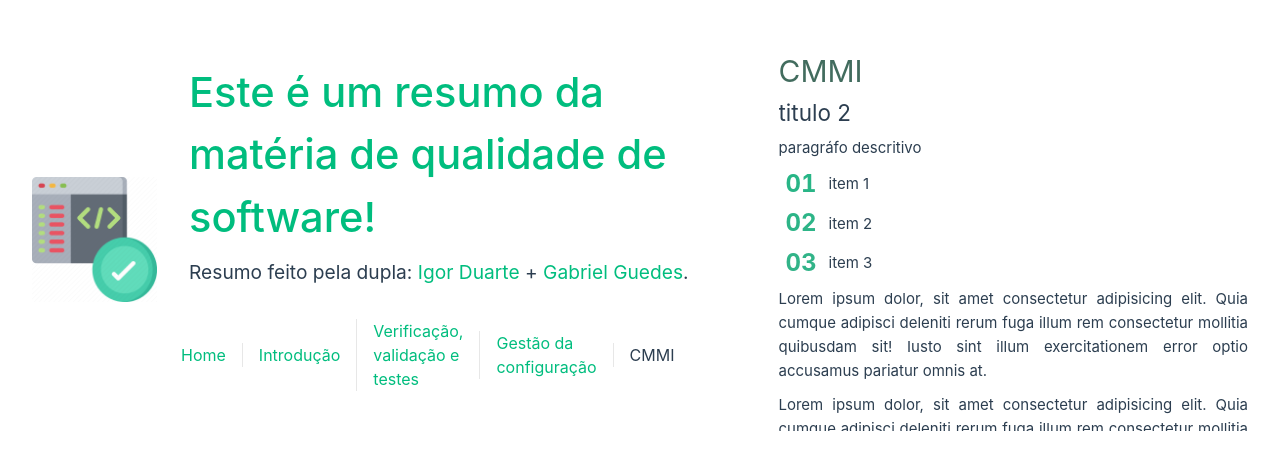
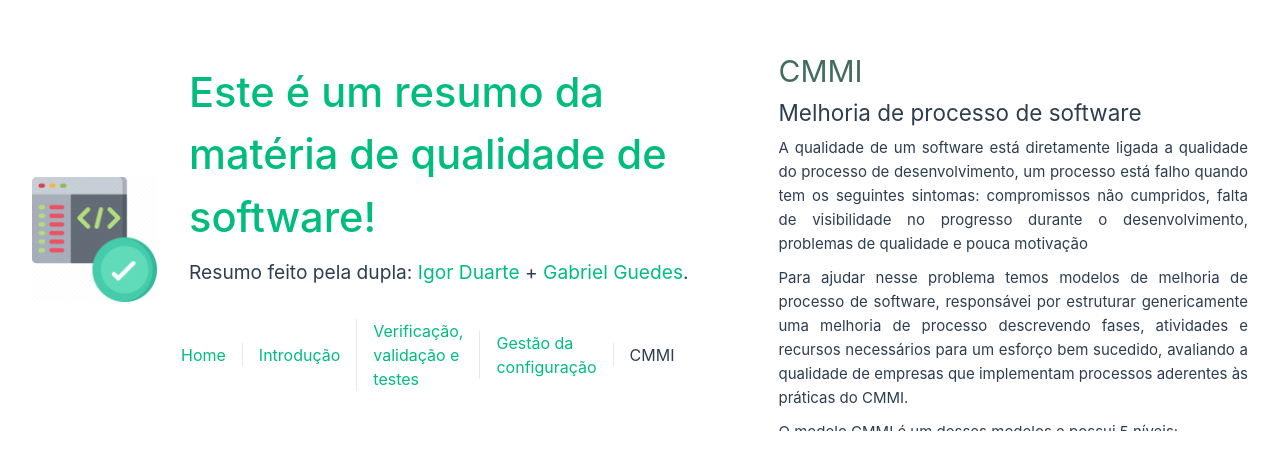
Before and after one commit to gabrielgdc/quality-software-resume, a Vue app: page /cmmi in a window 1280 px wide. Shown: the part 161-630 px from the top of the page. Built offline with nearby package versions, Linux system fonts and the light colour scheme.

Commit message:
feat: Finish CMMIView

```diff
--- a/src/views/CmmiView.vue
+++ b/src/views/CmmiView.vue
@@ -1,28 +1,69 @@
 <template>
-<div class="viewLayout">
+  <div class="viewLayout">
     <h1>CMMI</h1>
-    <h2>titulo 2</h2>
-    <p>paragráfo descritivo</p>
+    <h2>Melhoria de processo de software</h2>
+    <p>
+      A qualidade de um software está diretamente ligada a qualidade do processo
+      de desenvolvimento, um processo está falho quando tem os seguintes
+      sintomas: compromissos não cumpridos, falta de visibilidade no progresso
+      durante o desenvolvimento, problemas de qualidade e pouca motivação
+    </p>
+    <p>
+      Para ajudar nesse problema temos modelos de melhoria de processo de
+      software, responsávei por estruturar genericamente uma melhoria de
+      processo descrevendo fases, atividades e recursos necessários para um
+      esforço bem sucedido, avaliando a qualidade de empresas que implementam
+      processos aderentes às práticas do CMMI.
+    </p>
+    <p>O modelo CMMI é um desses modelos e possui 5 níveis:</p>
     <ul>
       <li class="list">
-        <p>item 1</p>
+        <p>Inicial</p>
       </li>
       <li>
-        <p>item 2</p>
+        <p>Gerenciado</p>
       </li>
       <li>
-        <p>item 3</p>
+        <p>Definido</p>
+      </li>
+      <li>
+        <p>Gerenciado Quantativamente</p>
+      </li>
+      <li>
+        <p>Otimizado</p>
       </li>
     </ul>
-    <p>Lorem ipsum dolor, sit amet consectetur adipisicing elit. Quia cumque adipisci deleniti rerum fuga illum rem consectetur mollitia quibusdam sit! Iusto sint illum exercitationem error optio accusamus pariatur omnis at.</p>
-    <p>Lorem ipsum dolor, sit amet consectetur adipisicing elit. Quia cumque adipisci deleniti rerum fuga illum rem consectetur mollitia quibusdam sit! Iusto sint illum exercitationem error optio accusamus pariatur omnis at.</p>
-    <p>Lorem ipsum dolor, sit amet consectetur adipisicing elit. Quia cumque adipisci deleniti rerum fuga illum rem consectetur mollitia quibusdam sit! Iusto sint illum exercitationem error optio accusamus pariatur omnis at.</p>
-    <p>Lorem ipsum dolor, sit amet consectetur adipisicing elit. Quia cumque adipisci deleniti rerum fuga illum rem consectetur mollitia quibusdam sit! Iusto sint illum exercitationem error optio accusamus pariatur omnis at.</p>
-    <p>Lorem ipsum dolor, sit amet consectetur adipisicing elit. Quia cumque adipisci deleniti rerum fuga illum rem consectetur mollitia quibusdam sit! Iusto sint illum exercitationem error optio accusamus pariatur omnis at.</p>
-    <p>Lorem ipsum dolor, sit amet consectetur adipisicing elit. Quia cumque adipisci deleniti rerum fuga illum rem consectetur mollitia quibusdam sit! Iusto sint illum exercitationem error optio accusamus pariatur omnis at.</p>
+    <p>
+      Cada um dos níveis são organizados para estabelecer as prioridades na
+      condução de programas de melhoria de sw, e cada nível é pré-requisito para
+      o nível seguinte, sendo aplicado de forma linear.
+    </p>
+    <p>
+      No nível inicial os processos não são bem definidos e não tem planos
+      adequados, portanto acontecem de forma improvisada e aparecem muitos
+      erros.
+    </p>
+    <p>
+      No nível gerenciado o status dos produtos e serviços é visível para a
+      gerência em determinados pontos do processo.
+    </p>
+    <p>
+      No nível definido funções e responsabilidades são bem entendidas e a
+      produção do produto é visível por meio do processo de software.
+    </p>
+    <p>
+      No nível gerenciado quantativamente a gerência tem bases objetivas para
+      tomada de decisão e é capaz de prever o desempenho dentro de limites
+      quantificados.
+    </p>
+    <p>
+      No nível Otimizado as organizações focam em melhoria contínua para
+      alcançar processos flexíveis capazes de atender às oportunidades e
+      mudanças do meio corporativo.
+    </p>
   </div>
 </template>
 
 <style>
-@import '@/assets/viewsEssentials.css';
+@import "@/assets/viewsEssentials.css";
 </style>
```
